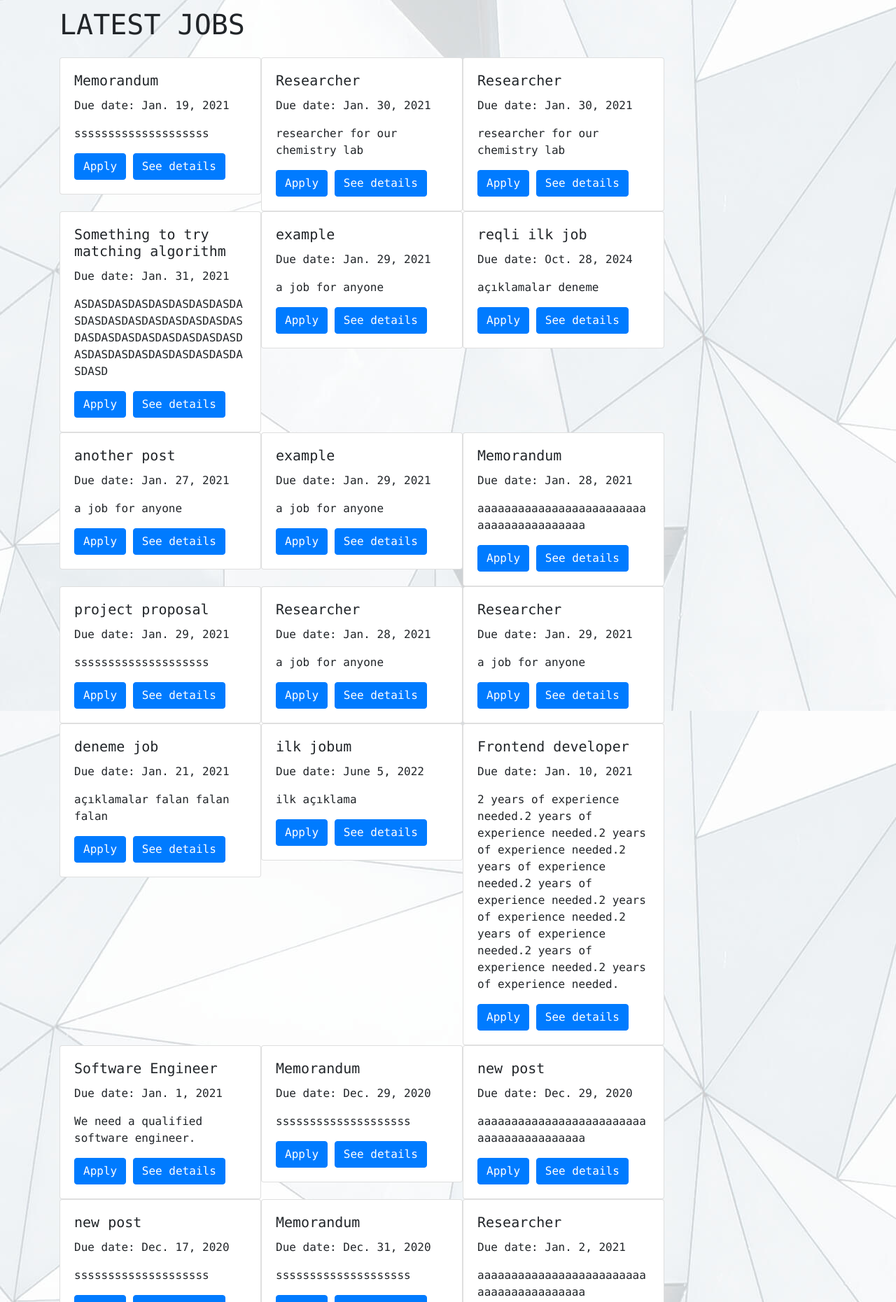
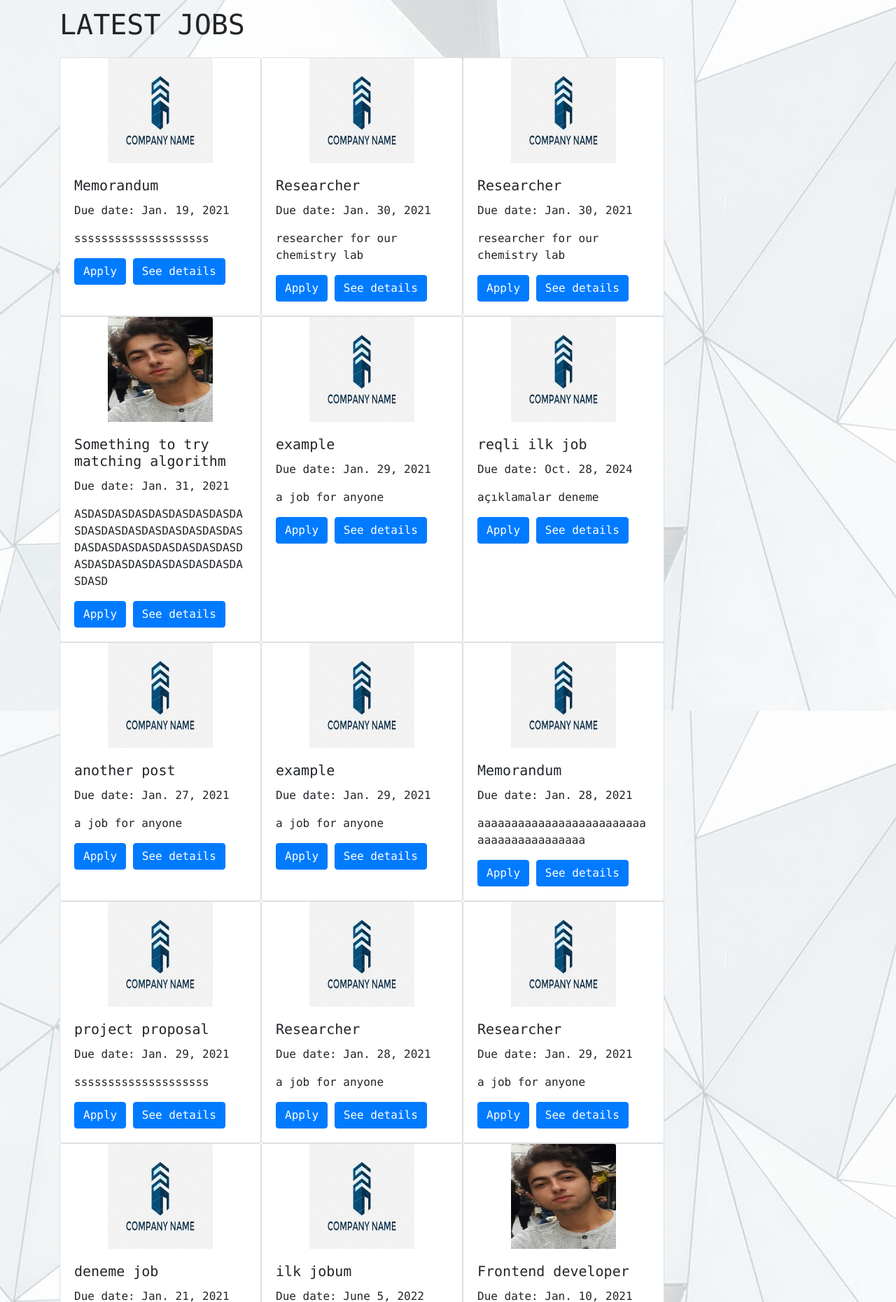
Before and after one commit to melihkagan/pladat, a Django app: page / in a window 1280 px wide. Shown: the part 65-1926 px from the top of the page at 70% size. Run offline with Django 3.2, Linux system fonts and the light colour scheme; a user stored in the database is signed in; data comes from the database, SQL or seed files in the repository; both versions use the stored data as it was after the commit; some libraries are stand-ins or nearby versions.

Commit message:
main page design, find match button updated

```diff
--- a/mainapp/templates/index.html
+++ b/mainapp/templates/index.html
@@ -45,6 +45,22 @@
 body{
   background: url('{% static "hero-bg.jpg" %}')
 }
+#latest_jobs{
+  display: inline-block;
+  position: relative;
+}
+.company-image {
+  max-width:100%;
+  max-height:100%;
+  overflow: hidden;
+  text-align: center;
+  }
+
+.company-image img {
+    width: 150px;
+    height: 150px;
+    margin-top: 0px 0 0 0px;
+}
 
   </style>
 
@@ -56,9 +72,19 @@ body{
   // Slider's function for find match button click
   $(document).ready(function(){
     $(".carousel").hide();
+    var temp = 0;
     $("#match").click(function(){
-      $(".row").remove();
+      if(temp==0){
+      $(".row").hide();
       $(".carousel").show();
+      temp = 1;
+    }
+    else{
+      $(".carousel").hide();
+      $(".row").show();
+      temp = 0;
+    }
+
     });
   });
   </script>
@@ -79,9 +105,12 @@ body{
         <h1 class="latest-jobs">LATEST JOBS</h1>
       </div>
       <div class="row" id="job-cards-row1">
-        {% for job in jobs %}
-        <div class="col-*-*">
-          <div class="card" style="width: 18rem;">
+        {% for job,employer in jobs_and_employers %}
+        <div class="col-*-* d-flex align-items-stretch ">
+          <div class="card" id="latest_jobs" style="width: 18rem;">
+            <div class="company-image">
+            <img class="card-img-top" src="{{ employer.profile_img.url }}" alt="Card image cap">
+          </div>
             <div class="card-body">
               <h5 class="card-title">{{job.job_title}}</h5>
               <p class="card-text">Due date: {{job.due_date}}</p>
--- a/mainapp/views.py
+++ b/mainapp/views.py
@@ -18,6 +18,10 @@ def landing(request):
 def index(request):
     current_user = request.user
     all_jobs_by_order = Job.objects.all().order_by('-publish_time') # get all published jobs by order
+    jobs_employers = []
+    for item in all_jobs_by_order:
+        jobs_employers.append(Employer.objects.get(id=item.employer_id))
+    jobs_and_employers = zip(all_jobs_by_order,jobs_employers)
     is_student = (Student.objects.filter(user_id=current_user.id).count()==1) # check if user is student
     if is_student:
         # check student's applied jobs, dont show apply button if already applied.
@@ -33,6 +37,7 @@ def index(request):
         student_applied_job = [] # handle error
         matched_jobs = [] # handle error
     return render(request, "index.html",{"jobs": all_jobs_by_order,
+                                        "jobs_and_employers":jobs_and_employers,
                                         "is_student": is_student,
                                         "student_applied_job": student_applied_job,
                                         "matched_jobs": matched_jobs})
```
Also changed, not shown: mainapp/templates/see-details.html (+12 -1 lines), db.sqlite3, mainapp/media/user_7/a.jpg (added), mainapp/media/user_7/a_Fh8Tw3y.jpg (added), mainapp/media/user_7/comp-logo.jpg (added).
